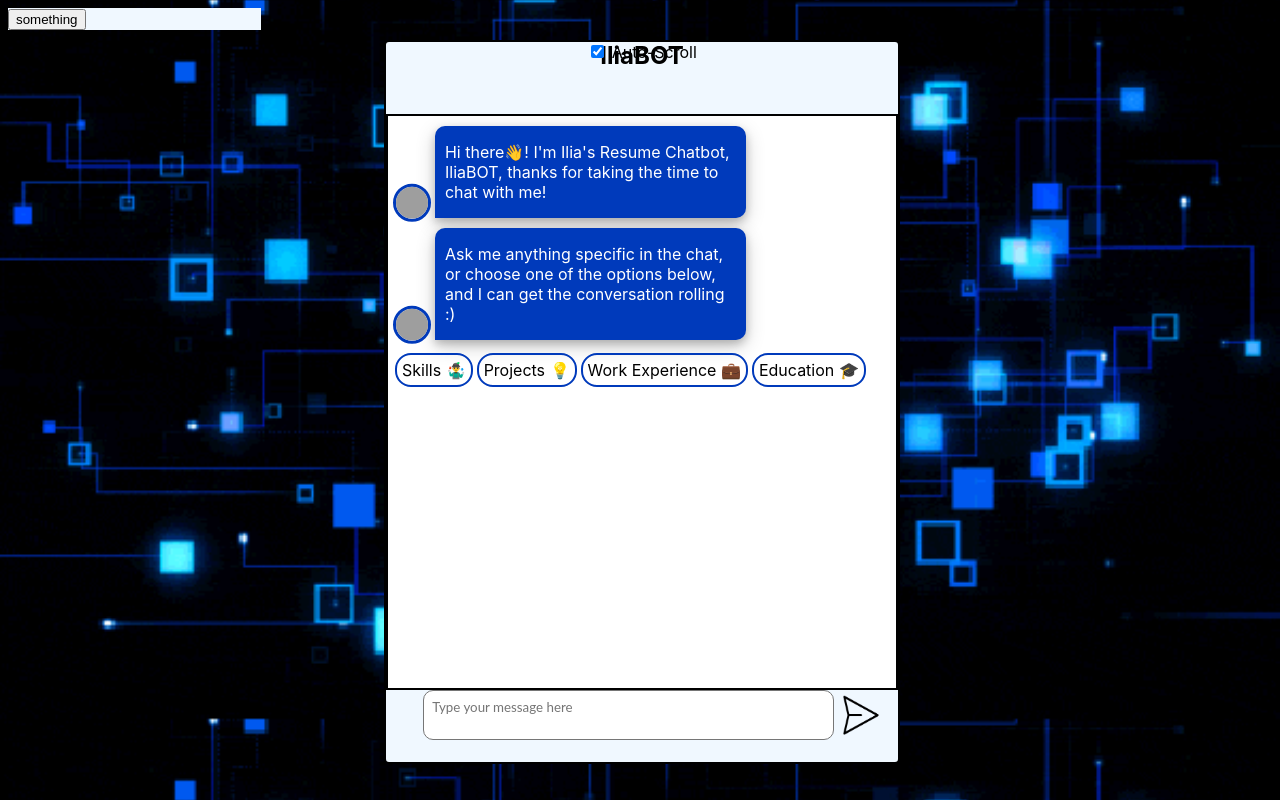
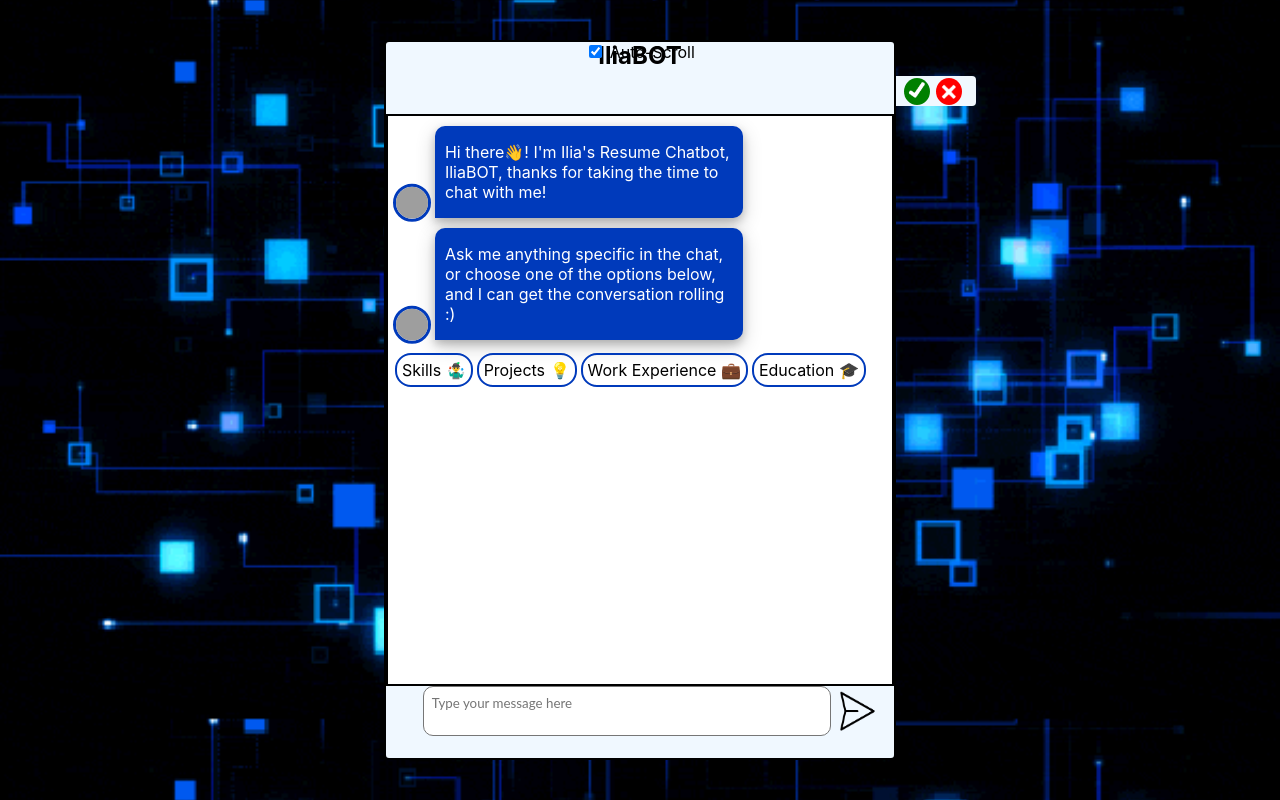
Before and after one commit to Iliaromanov/Resume-Chatbot-WebApp, a Flask app: page / in a window 1280 px wide. Run offline with Flask 2, Linux system fonts and the light colour scheme; some libraries are stand-ins or nearby versions; grey boxes are pictures that could not be loaded.

Commit message:
feedback buttons static UI complete

```diff
--- a/static/chatStyle.css
+++ b/static/chatStyle.css
@@ -21,44 +21,77 @@ body {
 }
 #chatbotWindowOuter {
     display: flex;
-
-}
-#feedbackButtons {
-    background-color: aliceblue;
-    width: 20%;
-    height: 10%;
 }
 @media (min-width: 1101px) {
-    #chatbotWindowInner {
-        display: grid;
-        grid-template-columns: auto;
-        grid-template-rows: 10% 80% 10%;
+    #chatbotWindowOuter {
+        display: flex;
         position: absolute;
         height: 90%;
         width: 40%;
         min-width: 500px;
         top: 5%;
         left: 30%;
-        border: 2px solid black;
-        border-radius: 5px 5px 5px 5px;
-        background-color: aliceblue;
     }
 }
 @media (max-width: 1100px) {
-    #chatbotWindowInner {
-        display: grid;
-        grid-template-columns: auto;
-        grid-template-rows: 10% 80% 10%;
+    #chatbotWindowOuter {
+        display: flex;
         position: absolute;
         height: 90%;
         width: 60%;
         min-width: 500px;
         top: 5%;
         left: 20%;
-        border: 2px solid black;
-        border-radius: 5px 5px 5px 5px;
-        background-color: aliceblue;
     }
+}
+#chatbotWindowInner {
+    display: grid;
+    grid-template-columns: auto;
+    grid-template-rows: 10% 80% 10%;
+    /*height: 90%;*/
+    /*width: 60%;*/
+    min-width: 500px;
+    /*top: 5%;*/
+    /*left: 20%;*/
+    border: 2px solid black;
+    border-radius: 5px 5px 5px 5px;
+    background-color: aliceblue;
+}
+#feedbackButtons {
+    display: flex;
+    justify-content: center;
+    background-color: aliceblue;
+    width: 85px;
+    height: 30px;
+    position: absolute;
+    left: 99%;
+    top: 5%;
+    border-radius: 4px;
+}
+#feedbackButtons > div {
+    /*display: flex;*/
+    /*justify-content: center;*/
+    width: 25px;
+    height: 25px;
+    margin-top: 2px;
+    border-radius: 50%;
+    padding-right: 1px;
+    padding-top: 2px;
+}
+#correct {
+    background-color: green;
+    margin-right: 6px;
+}
+#correct:hover {
+    background-color: #005600;
+    cursor: pointer;
+}
+#incorrect {
+    background-color: red;
+}
+#incorrect:hover {
+    background-color: #be0202;
+    cursor: pointer;
 }
 #navTitle {
     display: grid;
--- a/templates/index.html
+++ b/templates/index.html
@@ -29,7 +29,7 @@
 </head>
 <body>
     <div id="chatbotWindowOuter">
-        <div id="chatbotWindowInner">
+        <div id="chatbotWindowInner" style="z-index: 2">
             <nav id="navTitle">
                 <div id="autoScrollContainer" style="position:absolute;">
                     <input type="checkbox" id="autoScroll" checked="true">
@@ -48,8 +48,21 @@
                 </form>
             </div>
         </div>
-        <div id="feedbackButtons">
-            <input type="button" value="something">
+        <div id="feedbackButtons" style="z-index: 1">
+            <div id="correct">
+                <img src="/static/images/checkMark.png" alt="Correct"
+                    width="20px"
+                    height="20px"
+                    style="filter: invert(100%); transform: translateX(3px)"
+                >
+            </div>
+            <div id="incorrect">
+                <img src="/static/images/xMark.png" alt="Correct"
+                    width="20px"
+                    height="20px"
+                    style="filter: invert(100%); transform: translateY(2px) translateX(3px)"
+                >
+            </div>
         </div>
     </div>
 
```
Also changed, not shown: static/images/checkMark.png (added), static/images/xMark.png (added).
